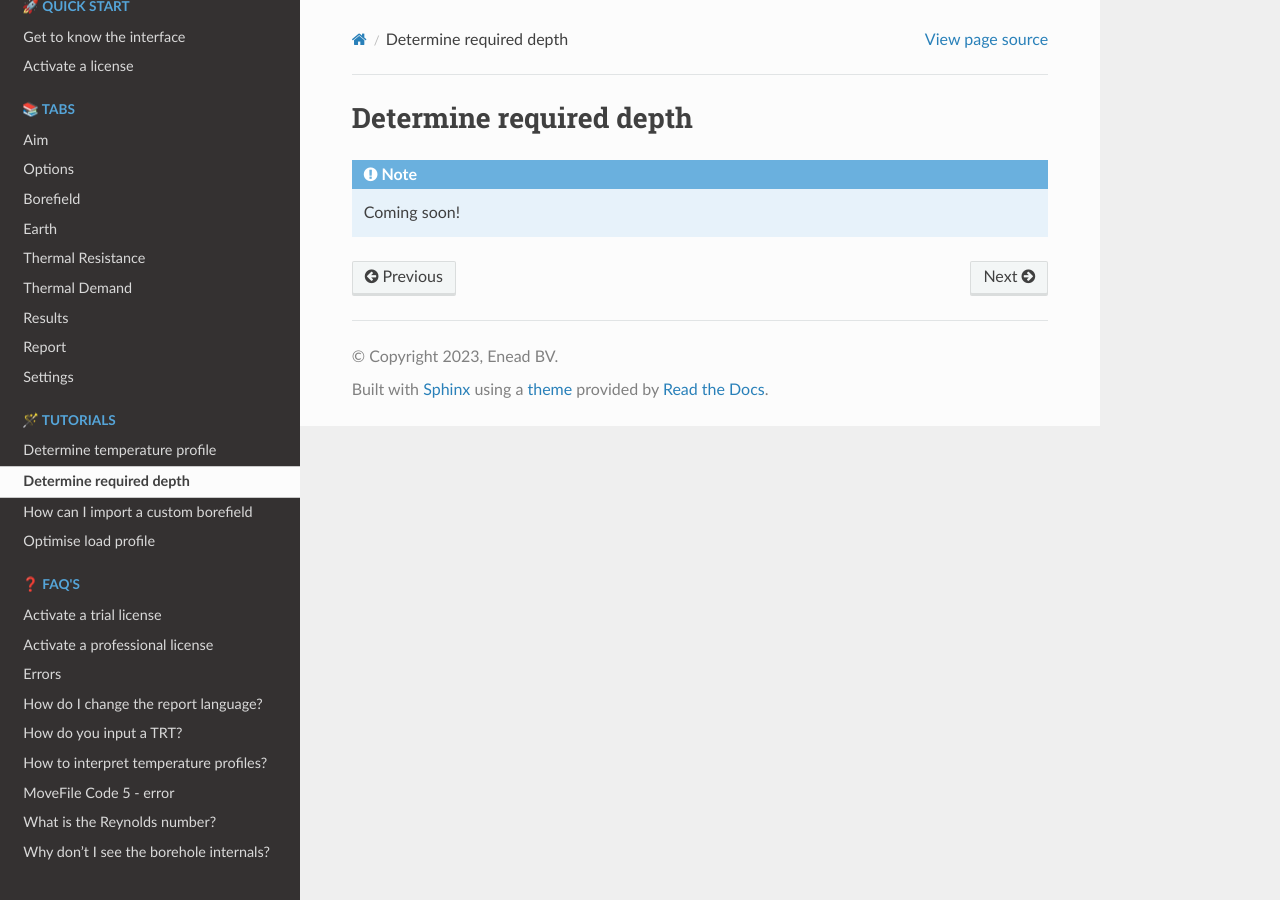
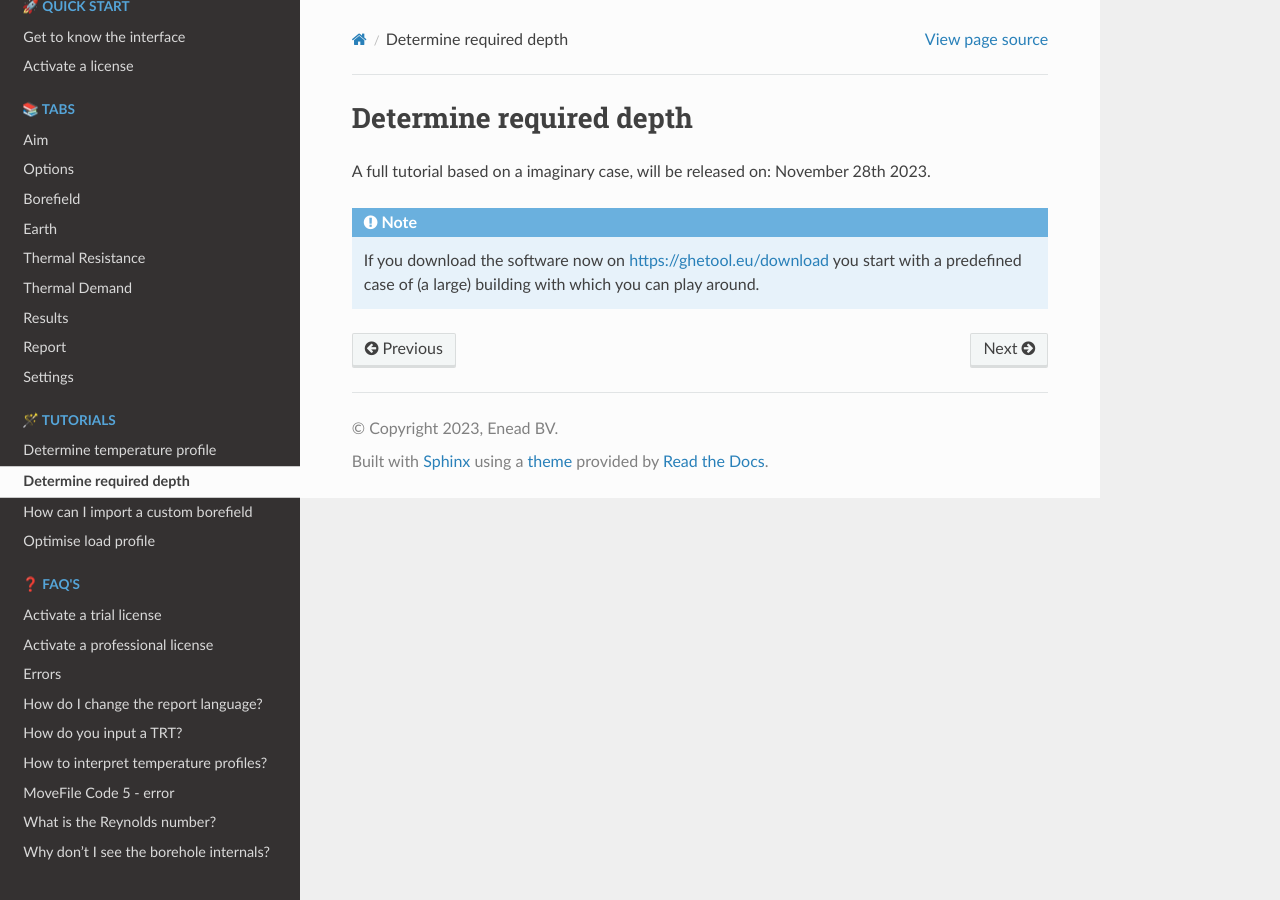
Before and after one commit to novakgeoenergie/GHEToolManual, a Sphinx documentation site: the page built from docs/sources/tutorial/determine_required_depth.rst, in a window 1280 px wide. Built offline with Sphinx 7.4.7 and the Read the Docs theme 2.0.0, drawn with Linux system fonts in a browser that asks for light colours; pages that are not in the unit, such as notebooks, are missing from menus.

Commit message:
Changes to the tutorials

```diff
--- a/docs/sources/tutorial/determine_required_depth.rst
+++ b/docs/sources/tutorial/determine_required_depth.rst
@@ -1,5 +1,8 @@
 Determine required depth
 ########################
 
+A full tutorial based on a imaginary case, will be released on: November 28th 2023.
+
 .. note::
-    Coming soon!
+    If you download the software now on `https://ghetool.eu/download <https://ghetool.eu/download>`_ you start with a
+    predefined case of (a large) building with which you can play around.
--- a/docs/sources/tutorial/determine_temperature_profile.rst
+++ b/docs/sources/tutorial/determine_temperature_profile.rst
@@ -2,4 +2,4 @@ Determine temperature profile
 #############################
 
 .. note::
-    Coming soon!
+    A full tutorial based on a imaginary case, will be written here before december '23.
--- a/docs/sources/tutorial/optimise_load_profile.rst
+++ b/docs/sources/tutorial/optimise_load_profile.rst
@@ -2,4 +2,4 @@ Optimise load profile
 #####################
 
 .. note::
-    Coming soon!
+    A full tutorial based on a imaginary case, will be written here before feb '24.
```
